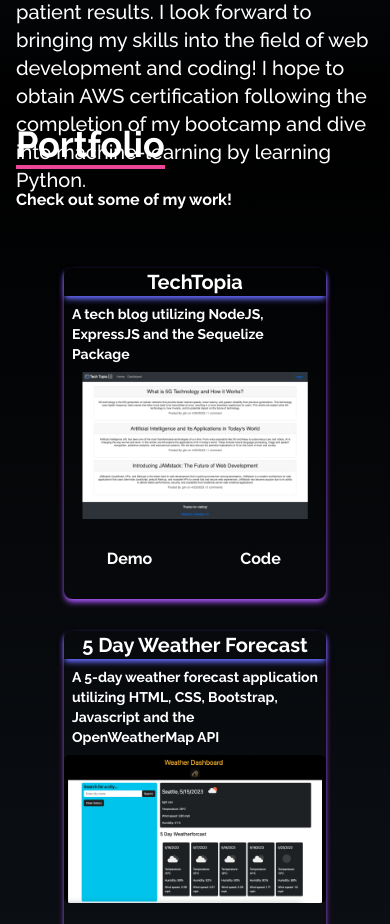
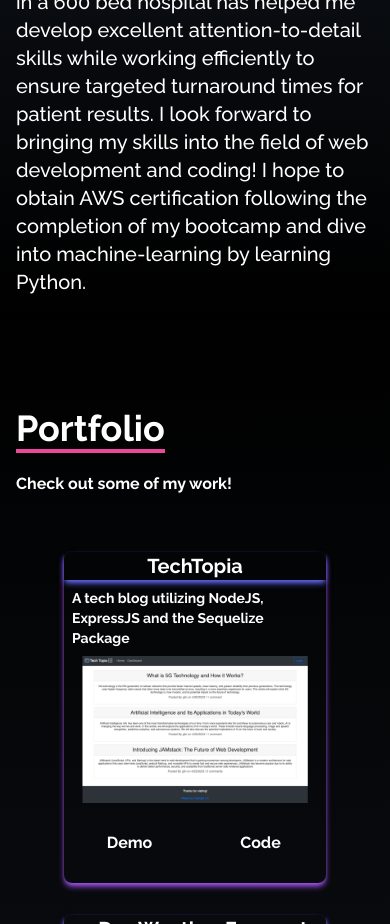
Before and after one commit to lingeorge88/Portfiolio_ReactJS, a React (Create React App) app: page / in a window 390 px wide. Shown: the part 1580-2504 px from the top of the page. Built offline with nearby package versions, Linux system fonts and the light colour scheme.

Commit message:
adjusted vh to avoid content overlapping on mobile devices

```diff
--- a/src/components/About.jsx
+++ b/src/components/About.jsx
@@ -2,7 +2,7 @@ import React from 'react'
 
 const About = () => {
   return (
-    <div name="about" className='font-default text-base font-medium w-full h-screen bg-gradient-to-b from-gray-800 to-black text-white'>
+    <div name="about" className='h-130vh font-default text-base font-medium w-full sm:h-screen bg-gradient-to-b from-gray-800 to-black text-white'>
 
             <div className='max-w-screen-lg p-4 mx-auto flex flex-col justify-center w-full h-full'>
                 <div className='pb-8'>
--- a/src/components/Portfolio.jsx
+++ b/src/components/Portfolio.jsx
@@ -75,7 +75,7 @@ const Portfolio = () => {
   return (
     <div name="portfolio" className='font-default text-base bg-gradient-to-b from-black to-gray-800 w-full text-white md:h-screen'>
         <div className='max-w-screen-lg p-4 mx-auto flex flex-col justify-center w-full h-full'>
-            <div className='pb-8'>
+            <div className='mt-20 pb-8 sm:mt-0'>
             <p className='text-4xl font-bold inline border-b-4 border-pink-500'>Portfolio</p>
             <p className='py-6'>Check out some of my work!</p>
         </div>
--- a/src/components/Skills.jsx
+++ b/src/components/Skills.jsx
@@ -73,7 +73,7 @@ const skills =[
 ]
 
   return (
-    <div name='skills' className='font-default text-base bg-gradient-to-b from-gray-800 to to-black w-full h-screen'>
+    <div name='skills' className='h-130vh sm:h-screen font-default text-base bg-gradient-to-b from-gray-800 to to-black w-full'>
         <div className='max-w-screen-lg mx-auto p-4 flex flex-col justify-center w-full h-full text-white'>
             <div>
                 <p className='text-4xl font-bold border-b-4 border-indigo-500 p-2 inline'>Skills</p>
```
